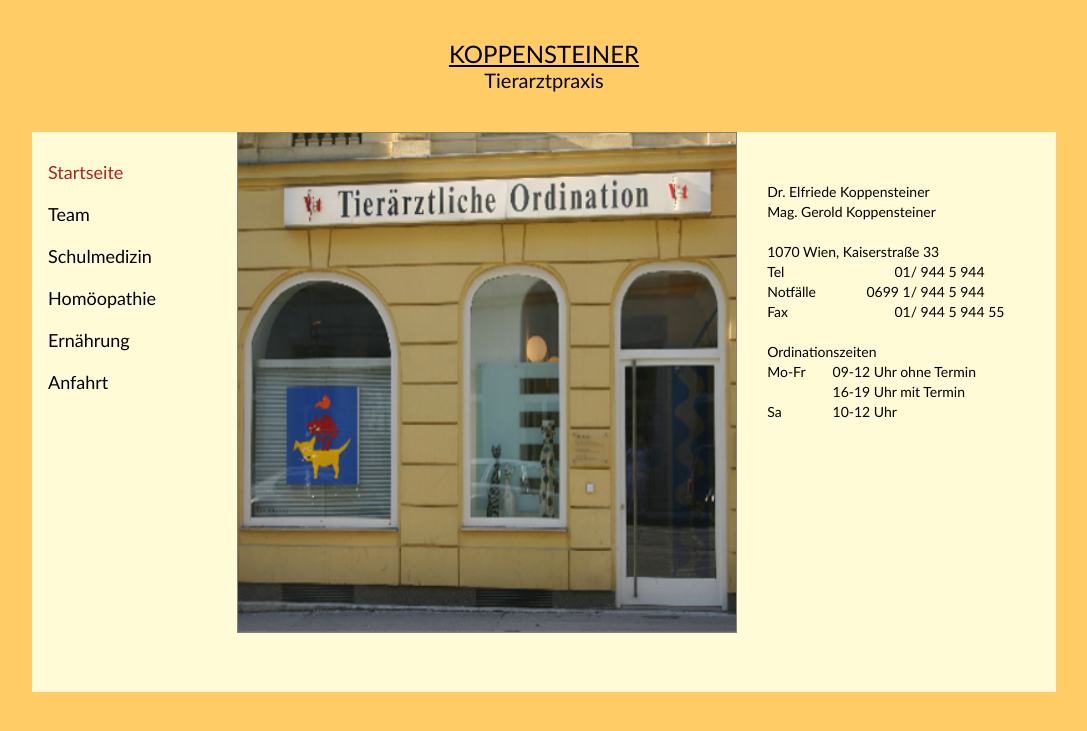
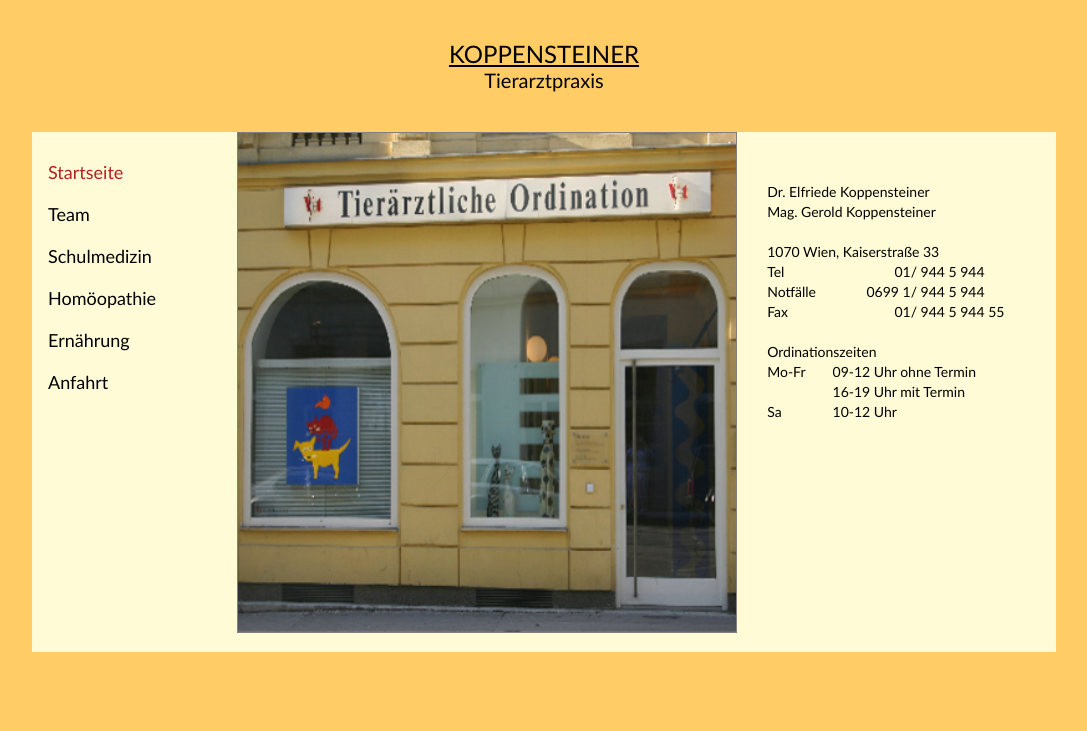
Before and after one commit to richardtraindl/tierarztpraxis-kaiserstrasse.at, a Jekyll site: the page built from index.html, in a window 1280 px wide. Shown: the top 731 px of the page, without its empty margins (96-1183 px from the left). Built offline with Jekyll 4.4.1, drawn with Linux system fonts in a browser that asks for light colours.

Commit message:
Update desktop3.css

```diff
--- a/styles/desktop3.css
+++ b/styles/desktop3.css
@@ -38,8 +38,8 @@ header p {
 	margin-bottom: 20px;
 	padding: 0px 16px 0px 16px;
 	background-color: #FFFBD7; /* #FFFACD; */
-	max-height: 560px;
-	height: 560px;
+	max-height: 520px;
+	height: 520px;
 }
 
 #navigation {
```
